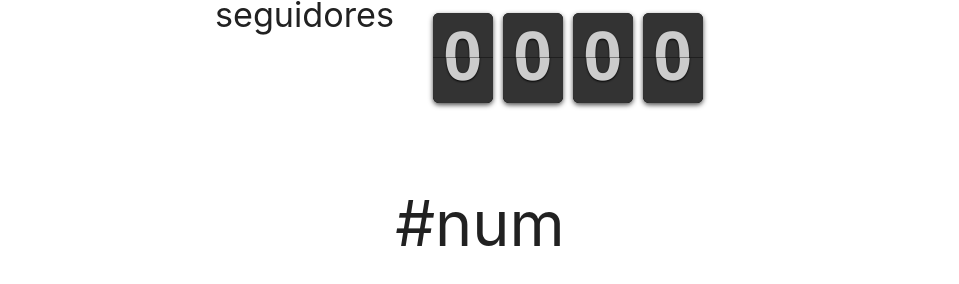
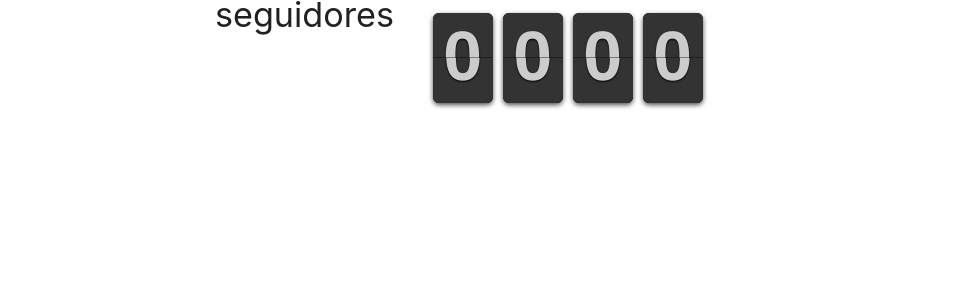
Before and after one commit to giobauermeister/ig-followers-counter-raspberrypi, a website: page public/index.html in a window 1280 px wide. Shown: the part 160-444 px from the top of the page, without its empty margins (160-1119 px from the left). Drawn offline with nearby package versions, Linux system fonts and the light colour scheme; no server answers.

Commit message:
commented #num

```diff
--- a/public/index.html
+++ b/public/index.html
@@ -40,9 +40,9 @@
       </div>
 
 
-      <div class="col s12" style="background-color:transparent">
+      <!--div class="col s12" style="background-color:transparent">
         <h1 id="txt-followers" style="text-align:center">#num</h1>
-      </div>
+      </div-->
 
     </div>
   </div>
```
